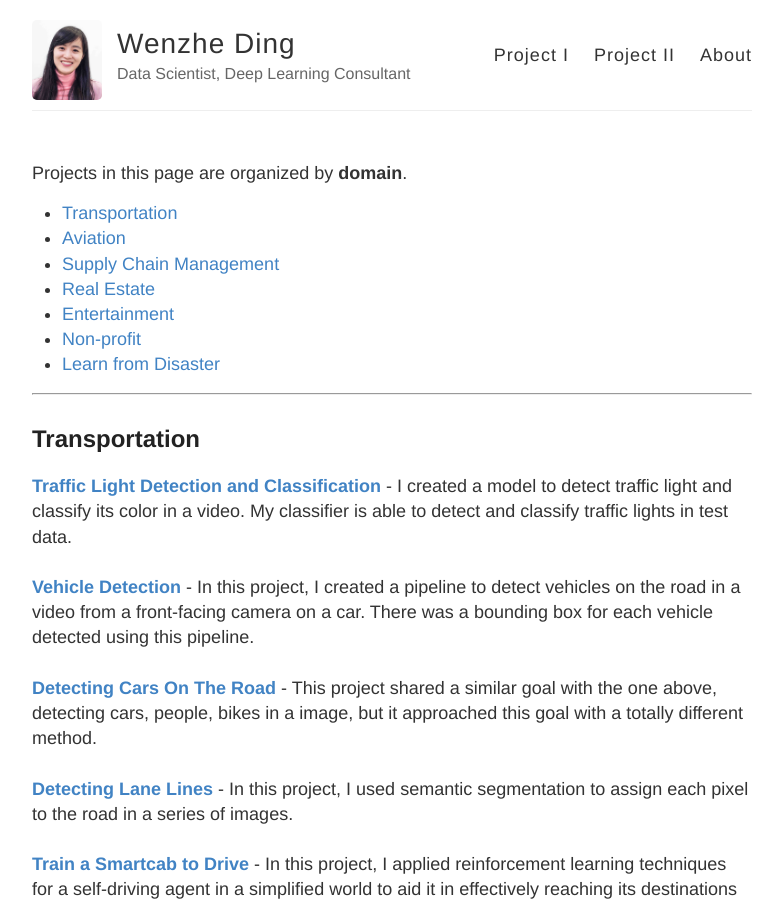
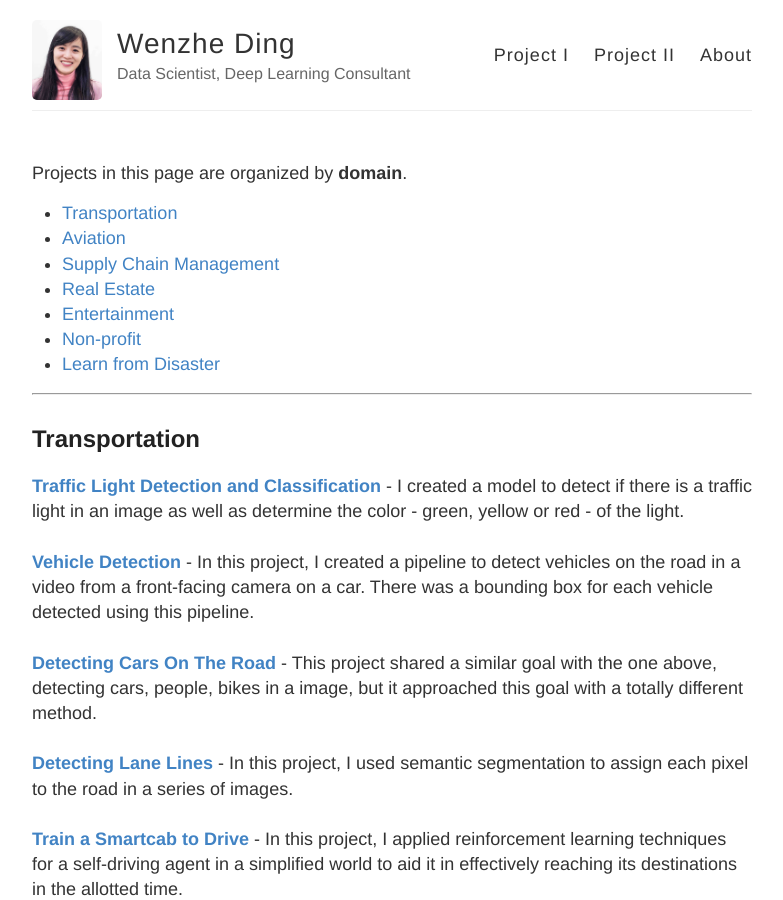
Before and after one commit to wzding/deprecated_wzding.github.io, a Jekyll site: the page built from project1.md, in a window 1280 px wide and 900 px high. Shown: the whole window, without its empty margins (248-1031 px from the left). Built offline with Jekyll 4.4.1, drawn with Linux system fonts in a browser that asks for light colours.

Commit message:
added image references

```diff
--- a/project1.md
+++ b/project1.md
@@ -13,9 +13,14 @@
 - [Non-profit](#non-profit)
 - [Learn from Disaster](#learn-from-disaster)
 
+[//]: # (Image References)
+[image1]: https://github.com/wzding/Electric_Eel_Capstone/raw/master/imgs/just_traffic_light_detection.jpg
+[image2]: https://github.com/wzding/Self_Driving_Car_Nanodegree/raw/master/Vehicle-Detection/output_images/scale.png
+[image3]: https://github.com/wzding/Self_Driving_Car_Nanodegree/raw/master/Object-Detection/images/ssd_result.jpg
+
 ----
 ## Transportation
-<a href="https://wzding.github.io/wzding.github.io/projects/Traffic_Light_Detection_and_Classification.html" target="_blank">**Traffic Light Detection and Classification**</a> - I created a model to detect traffic light and classify its color in a video. My classifier is able to detect and classify traffic lights in test data.
+<a href="https://wzding.github.io/wzding.github.io/projects/Traffic_Light_Detection_and_Classification.html" target="_blank">**Traffic Light Detection and Classification**</a> - I created a model to detect if there is a traffic light in an image as well as determine the color - green, yellow or red - of the light.
 <br><br><a href="https://wzding.github.io/wzding.github.io/projects/Vehicle_Detection.html" target="_blank">**Vehicle Detection**</a> - In this project, I created a pipeline to detect vehicles on the road in a video from a front-facing camera on a car. There was a bounding box for each vehicle detected using this pipeline.
 <br><br><a href="https://wzding.github.io/wzding.github.io/projects/Object_Detection_MobileNets_SSD.html" target="_blank">**Detecting Cars On The Road**</a> - This project shared a similar goal with the one above, detecting cars, people, bikes in a image, but it approached this goal with a totally different method.
 <br><br><a href="https://wzding.github.io/wzding.github.io/projects/Semantic_Segmentation.html" target="_blank">**Detecting Lane Lines**</a> - In this project, I used semantic segmentation to assign each pixel to the road in a series of images.
```
